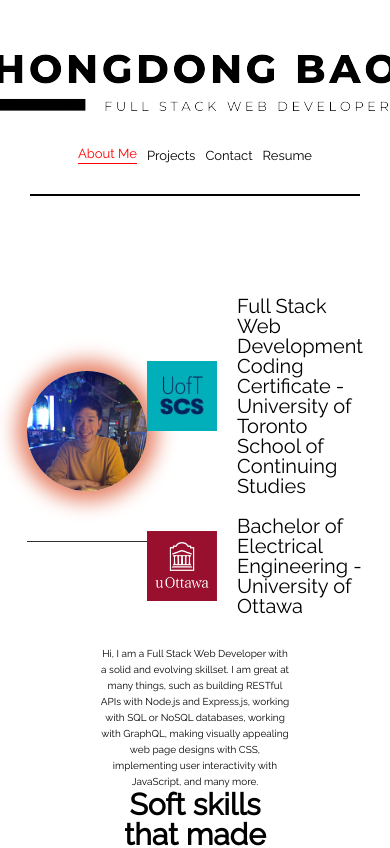
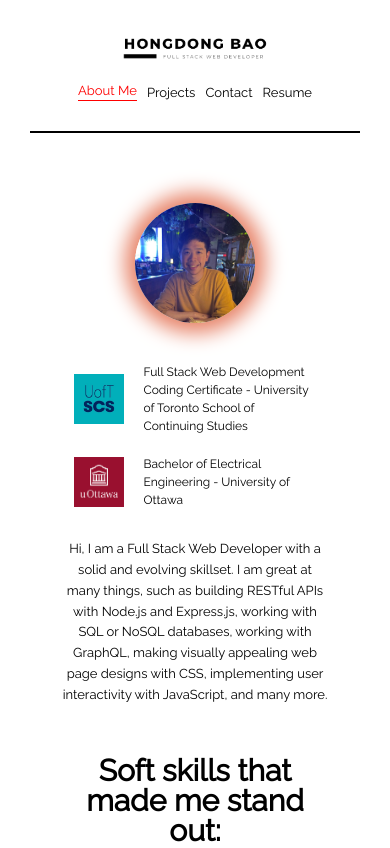
Before and after one commit to BranBao1995/React-Portfolio, a React (Create React App) app: page / in a window 390 px wide. Shown: the top 848 px of the page. Built offline with nearby package versions, Linux system fonts and the light colour scheme.

Commit message:
media queries added for About Me page and navbar

```diff
--- a/src/components/About/About.css
+++ b/src/components/About/About.css
@@ -30,6 +30,7 @@
 }
 
 .education {
+  width: 50%;
   display: flex;
   flex-direction: column;
   justify-content: center;
@@ -50,6 +51,11 @@
 .school-logo {
   width: 7rem;
   height: 7rem;
+}
+
+.school-certificate {
+  font-size: var(--font-small);
+  line-height: 1.8;
 }
 
 .bio {
@@ -94,61 +100,97 @@
   column-gap: 2rem;
 }
 
+@media screen and (max-width: 1000px) {
+  .avatar {
+    width: 35%;
+  }
+
+  .avatar-image {
+    width: 15rem;
+    height: 15rem;
+  }
+
+  .education {
+    width: 65%;
+  }
+
+  .school-logo {
+    width: 5rem;
+    height: 5rem;
+  }
+
+  .school-certificate {
+    font-size: 1.7rem;
+  }
+}
+
 @media screen and (max-width: 900px) {
   .about {
-    padding: 10rem 7rem;
+    padding: 10rem 5rem;
   }
 
   .avatar {
-    padding-right: 10rem;
+    padding-right: 7rem;
+  }
+
+  .bio {
+    width: 90%;
   }
 }
 
 @media screen and (max-width: 800px) {
   .about {
-    flex-direction: column;
-    justify-content: center;
-    align-items: center;
-  }
-
-  .avatar {
-    width: 80%;
-    border-bottom: 1px solid rgb(49, 48, 48);
-    border-right: none;
-    padding-right: 0;
-    justify-content: center;
-    align-items: center;
-    padding-bottom: 6rem;
-  }
-
-  .bio {
-    display: block;
-    width: 80%;
-    padding-left: 0;
-    padding-top: 6rem;
-    text-align: center;
+    padding: 7rem 3rem;
   }
 }
 
 @media screen and (max-width: 550px) {
+  .avatar-education {
+    flex-direction: column;
+    row-gap: 4rem;
+  }
+
+  .avatar {
+    padding-right: 0;
+  }
+
+  .avatar-image {
+    width: 15rem;
+    height: 15rem;
+  }
+
+  .education {
+    width: 90%;
+  }
+
+  .school-logo {
+    width: 5rem;
+    height: 5rem;
+  }
+
+  .school-certificate {
+    font-size: 1.3rem;
+    line-height: 1.5;
+  }
+
   .bio {
-    width: 90%;
-    padding-left: 0;
-  }
-  .bio-text {
-    font-size: 1.5rem;
-    line-height: 2;
+    padding-top: 5rem;
   }
 }
 
-@media screen and (max-width: 400px) {
+@media screen and (max-width: 440px) {
   .avatar {
     width: 100%;
-    padding-bottom: 5rem;
+    /* padding-bottom: 5rem; */
   }
   .avatar-image {
     width: 12rem;
     height: 12rem;
+  }
+
+  .school-certificate {
+    font-size: 1.2rem;
+    line-height: 1.5;
   }
 
   .bio {
@@ -157,7 +199,12 @@
     padding-top: 3rem;
   }
   .bio-text {
-    font-size: 1rem;
+    font-size: 1.3rem;
     line-height: 1.6;
   }
+
+  .soft-skills {
+    font-size: 1.2rem;
+    row-gap: 1rem;
+  }
 }
--- a/src/components/Header/Header.css
+++ b/src/components/Header/Header.css
@@ -42,12 +42,16 @@
   cursor: pointer;
 }
 
+@media screen and (max-width: 1000px) {
+  .logo {
+    width: 30rem;
+    height: auto;
+  }
+}
+
 @media screen and (max-width: 900px) {
   .header {
-    padding: 4.5rem 0;
-  }
-  .header-h1 {
-    font-size: var(--font-medium);
+    /* padding: 4.5rem 0; */
   }
 
   .nav-items {
@@ -55,11 +59,18 @@
   }
 
   .nav-item {
-    font-size: var(--font-medium);
+    font-size: 2.5rem;
   }
 
   .nav-item-active {
-    font-size: var(--font-medium);
+    font-size: 2.5rem;
+  }
+}
+
+@media screen and (max-width: 800px) {
+  .logo {
+    width: 25rem;
+    height: auto;
   }
 }
 
@@ -75,7 +86,12 @@
 
 @media screen and (max-width: 600px) {
   .header {
-    padding: 3.5rem 0;
+    padding: 3rem 0;
+  }
+
+  .logo {
+    width: 18rem;
+    height: auto;
   }
 
   .nav-items {
@@ -92,11 +108,12 @@
 
 @media screen and (max-width: 520px) {
   .header {
-    padding: 3rem 0;
+    /* padding: 3rem 0; */
   }
 
-  .header-h1 {
-    font-size: var(--font-small);
+  .logo {
+    width: 15rem;
+    height: auto;
   }
 
   .nav-items {
```
